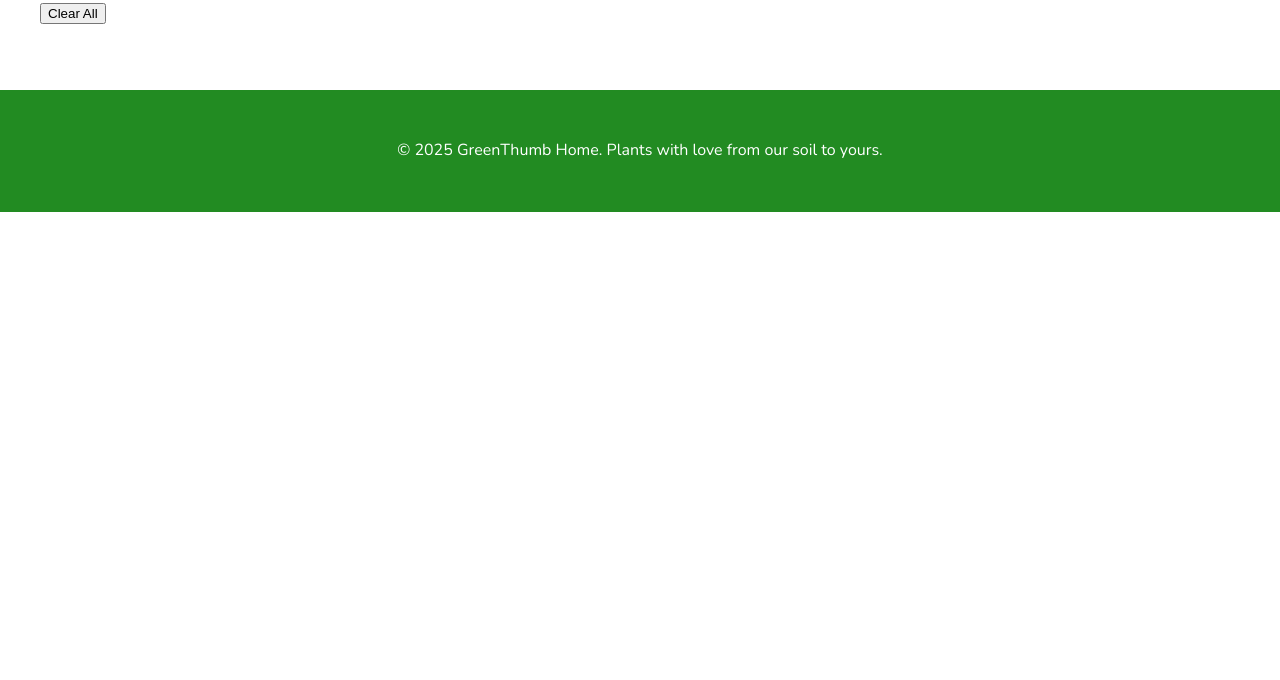
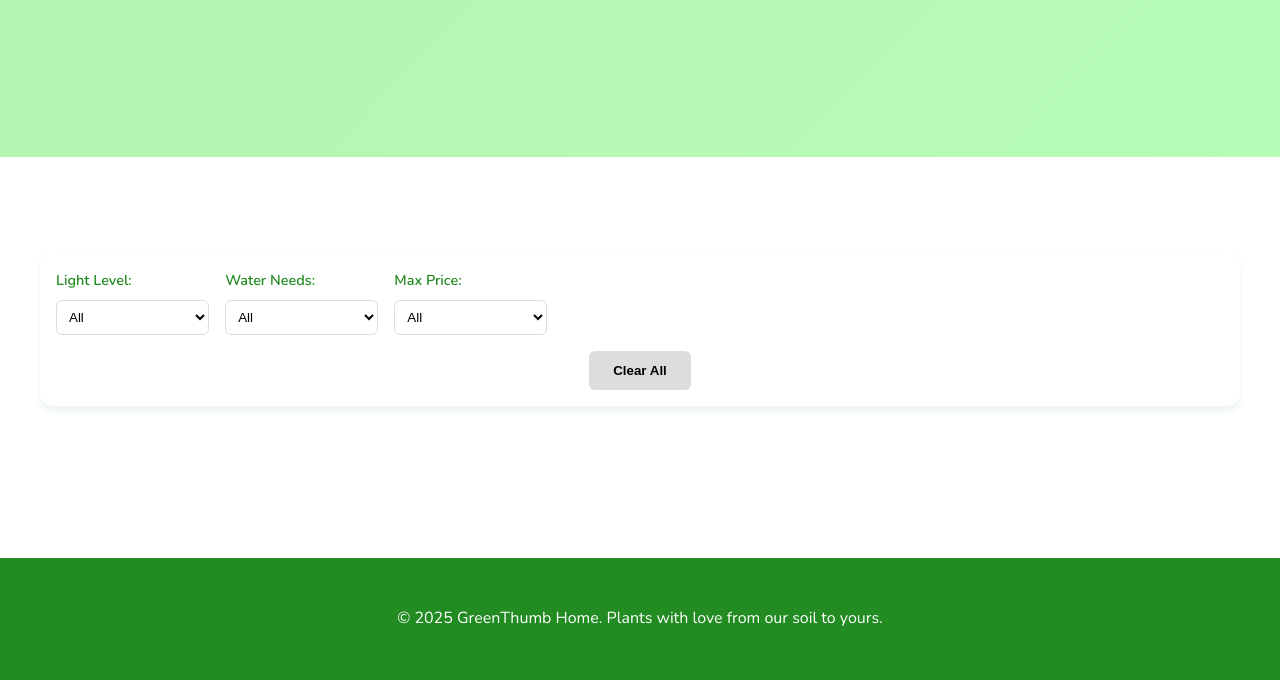
Before and after one commit to vladhill69-ux/Green-Haven, a plain HTML site: page shop.html in a window 1280 px wide. Shown: the part 393-1073 px from the top of the page. Before the commit the page ends 800 px from the top, so only its background shows below. Drawn offline with nearby package versions, Linux system fonts and the light colour scheme.

Commit message:
Update styles.css

```diff
--- a/styles.css
+++ b/styles.css
@@ -276,3 +276,86 @@ h1, h2, h3 { font-family: 'EB Garamond', serif; }
 
 /* Focus Styles for A11y */
 button:focus-visible, a:focus-visible { outline: 2px solid var(--teal-accent); outline-offset: 2px; }
+/* Shop Hero – Subtle Variation */
+.shop-hero {
+  position: relative;
+  height: 60vh;
+  display: flex;
+  align-items: center;
+  justify-content: center;
+  text-align: center;
+  color: var(--white);
+  overflow: hidden;
+  margin-bottom: 2rem;
+}
+
+.shop-hero-bg {
+  position: absolute;
+  inset: 0;
+  background: linear-gradient(135deg, var(--lime-green) 0%, var(--mint-green) 100%);
+  opacity: 0.7;
+}
+
+/* Filters – Compact & Accessible */
+.filters-container {
+  display: grid;
+  grid-template-columns: repeat(auto-fit, minmax(150px, 1fr));
+  gap: 1rem;
+  margin-bottom: 2rem;
+  padding: 1rem;
+  background: var(--white);
+  border-radius: var(--border-radius);
+  box-shadow: var(--shadow-soft);
+}
+
+.filter-group {
+  display: flex;
+  flex-direction: column;
+  gap: 0.5rem;
+}
+
+.filter-group label {
+  font-weight: 600;
+  color: var(--forest-green);
+  font-size: 0.9rem;
+}
+
+.filter-group select {
+  padding: 0.5rem;
+  border: 1px solid #ddd;
+  border-radius: 6px;
+  background: var(--white);
+  cursor: pointer;
+  transition: var(--transition);
+}
+
+.filter-group select:focus { outline: 2px solid var(--teal-accent); }
+
+.clear-btn {
+  grid-column: 1 / -1;
+  justify-self: center;
+  background: #ddd;
+  border: none;
+  padding: 0.75rem 1.5rem;
+  border-radius: 6px;
+  cursor: pointer;
+  font-weight: 600;
+  transition: var(--transition);
+}
+
+.clear-btn:hover { background: var(--mint-green); color: var(--white); }
+
+.filter-status {
+  text-align: center;
+  padding: 1rem;
+  font-weight: 600;
+  color: var(--forest-green);
+  min-height: 1.5rem; /* For screen reader stability */
+}
+
+/* Enhanced Grid – Container Queries for Adaptive Cols */
+@container (min-width: 300px) { .plant-grid { grid-template-columns: repeat(2, 1fr); } }
+@container (min-width: 600px) { .plant-grid { grid-template-columns: repeat(3, 1fr); } }
+@container (min-width: 900px) { .plant-grid { grid-template-columns: repeat(4, 1fr); } }
+
+.shop-section { container-type: inline-size; } /* Enables queries */
```
